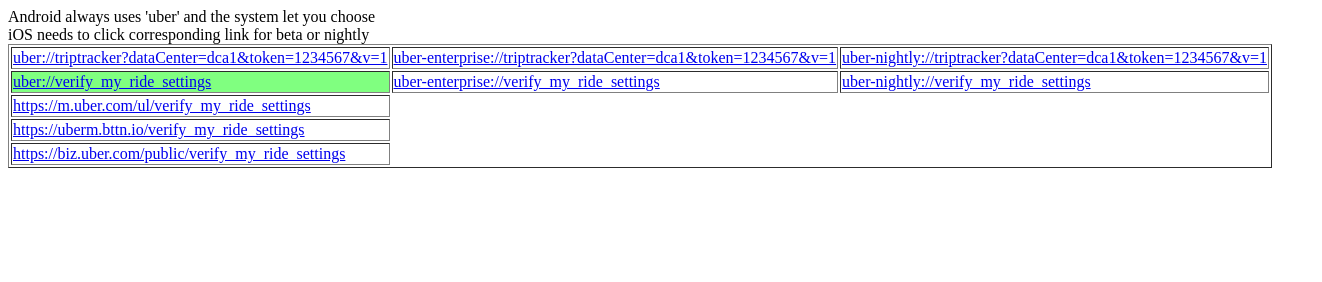
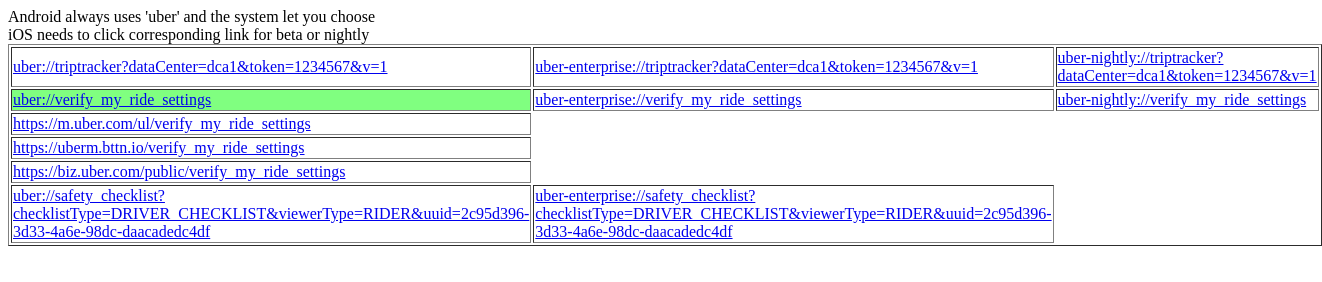
Before and after one commit to xwu-uber/xwu-uber.github.io, a plain HTML site: page deeplink.html in a window 1280 px wide. Shown: the whole page, 1322 px wide, since content can reach past the window. Drawn offline with Linux system fonts and the light colour scheme.

Commit message:
deeplink safety checklist

```diff
--- a/deeplink.html
+++ b/deeplink.html
@@ -28,6 +28,10 @@
   <tr>
     <td><a href="https://biz.uber.com/public/verify_my_ride_settings">https://biz.uber.com/public/verify_my_ride_settings</a></td>
   </tr>
+  <tr>
+    <td><a href="uber://safety_checklist?checklistType=DRIVER_CHECKLIST&viewerType=RIDER&uuid=2c95d396-3d33-4a6e-98dc-daacadedc4df">uber://safety_checklist?checklistType=DRIVER_CHECKLIST&viewerType=RIDER&uuid=2c95d396-3d33-4a6e-98dc-daacadedc4df</a></td>
+    <td><a href="uber-enterprise://safety_checklist?checklistType=DRIVER_CHECKLIST&viewerType=RIDER&uuid=2c95d396-3d33-4a6e-98dc-daacadedc4df">uber-enterprise://safety_checklist?checklistType=DRIVER_CHECKLIST&viewerType=RIDER&uuid=2c95d396-3d33-4a6e-98dc-daacadedc4df</a></td>
+  </tr>
 </table>
 </body>
 </html>
```
